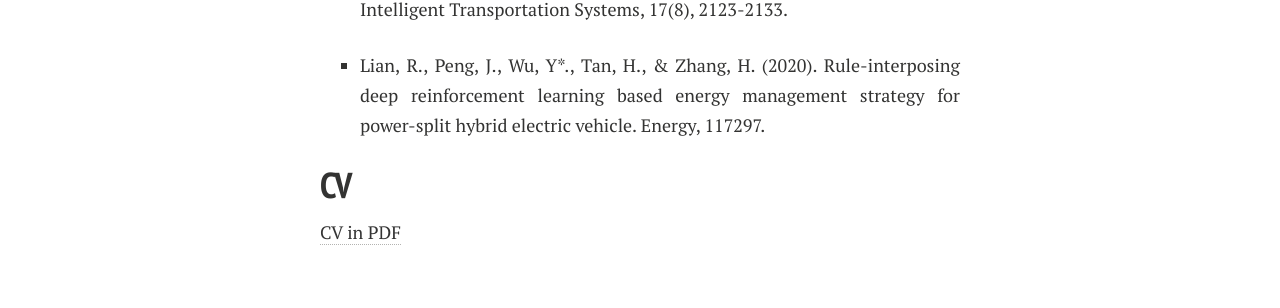
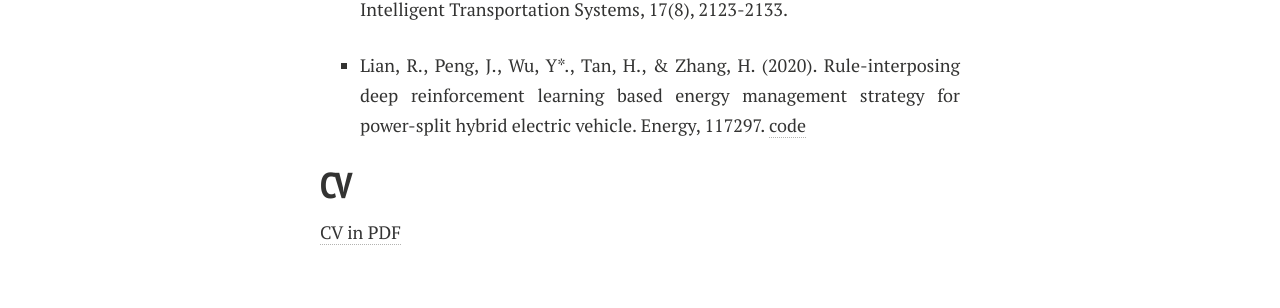
Before and after one commit to eveyuyi/Kaimaoge.github.io, a Jekyll site: the page built from index.md, in a window 1280 px wide and 900 px high, scrolled down 1744 px. Shown: the part 415-723 px from the top of the window. Built offline with Jekyll 4.4.1, drawn with Linux system fonts in a browser that asks for light colours; nearby versions of some CDN libraries; some web fonts are replaced; our own code applies the rules of GitHub Pages for plain Markdown files.

Commit message:
Update index.md

```diff
--- a/index.md
+++ b/index.md
@@ -42,7 +42,7 @@
 
 - Tan, H., Wu, Y., Shen, B., Jin, P. J., & Ran, B. (2016). Short-term traffic prediction based on dynamic tensor completion. IEEE Transactions on Intelligent Transportation Systems, 17(8), 2123-2133.
 
-- Lian, R., Peng, J., Wu, Y*., Tan, H., & Zhang, H. (2020). Rule-interposing deep reinforcement learning based energy management strategy for power-split hybrid electric vehicle. Energy, 117297.
+- Lian, R., Peng, J., Wu, Y*., Tan, H., & Zhang, H. (2020). Rule-interposing deep reinforcement learning based energy management strategy for power-split hybrid electric vehicle. Energy, 117297. [code](https://github.com/lryz0612/Deep-reinforcement-learning-based-energy-management-strategy-for-hybrid-electric-vehicle)
 
 ## CV
 
```
